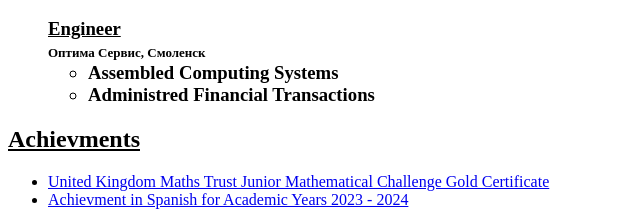
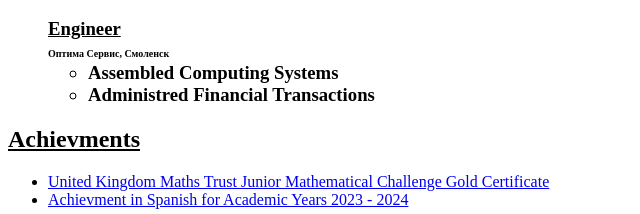
Before and after one commit to eburilkin/resume, a plain HTML site: page index.html in a window 1280 px wide. Shown: the part 449-663 px from the top of the page, 0-640 px from the left. Drawn offline with Linux system fonts and the light colour scheme.

Commit message:
Update index.html

```diff
--- a/index.html
+++ b/index.html
@@ -31,7 +31,7 @@
     <ul>
         <h3><u>Engineer</u>
             <br>
-            <font size="2">Оптима Сервис, Смоленск</font>
+            <font size="1">Оптима Сервис, Смоленск</font>
 
          <ul>
             <li>Assembled Computing Systems</li>
```
